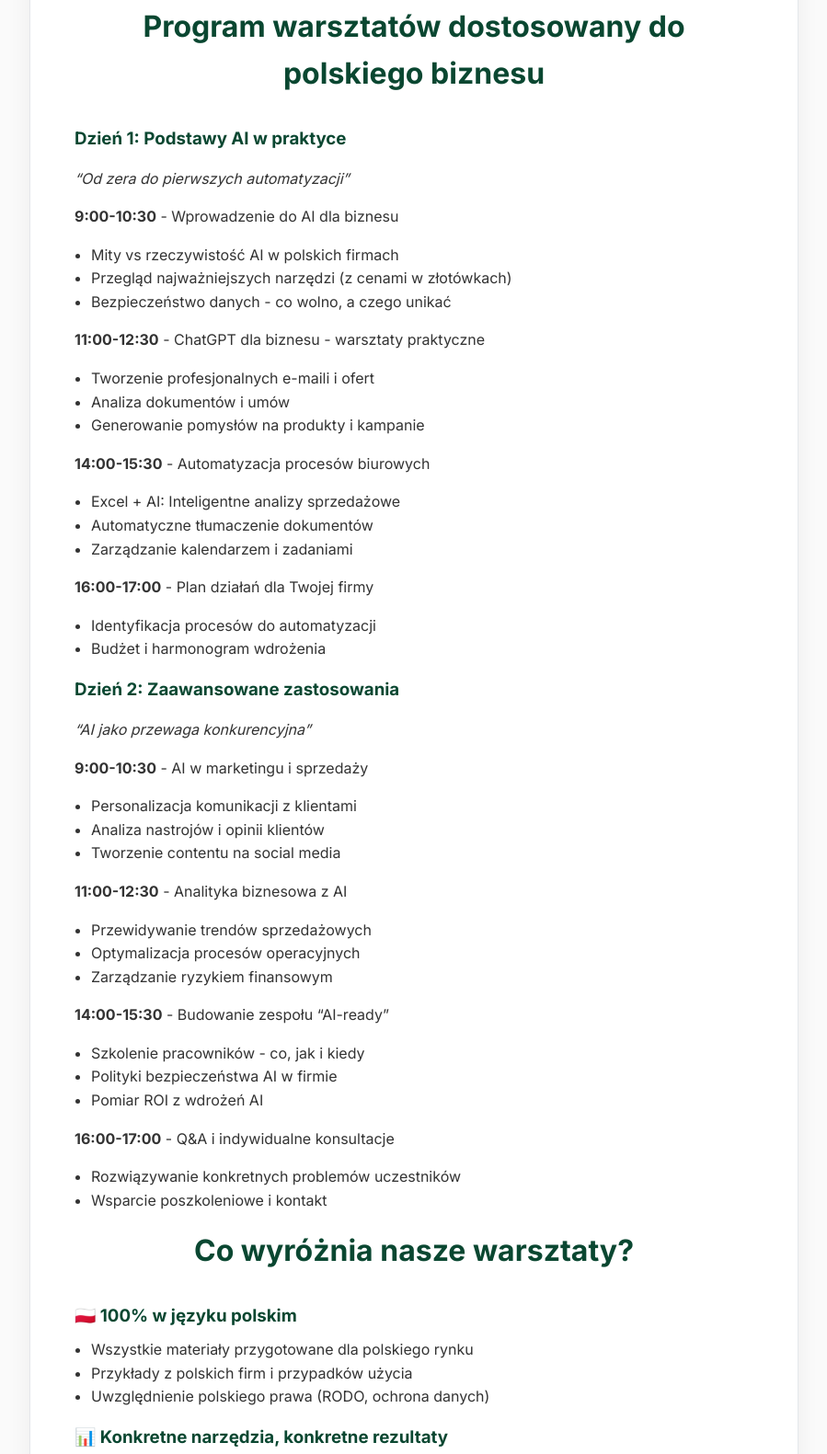
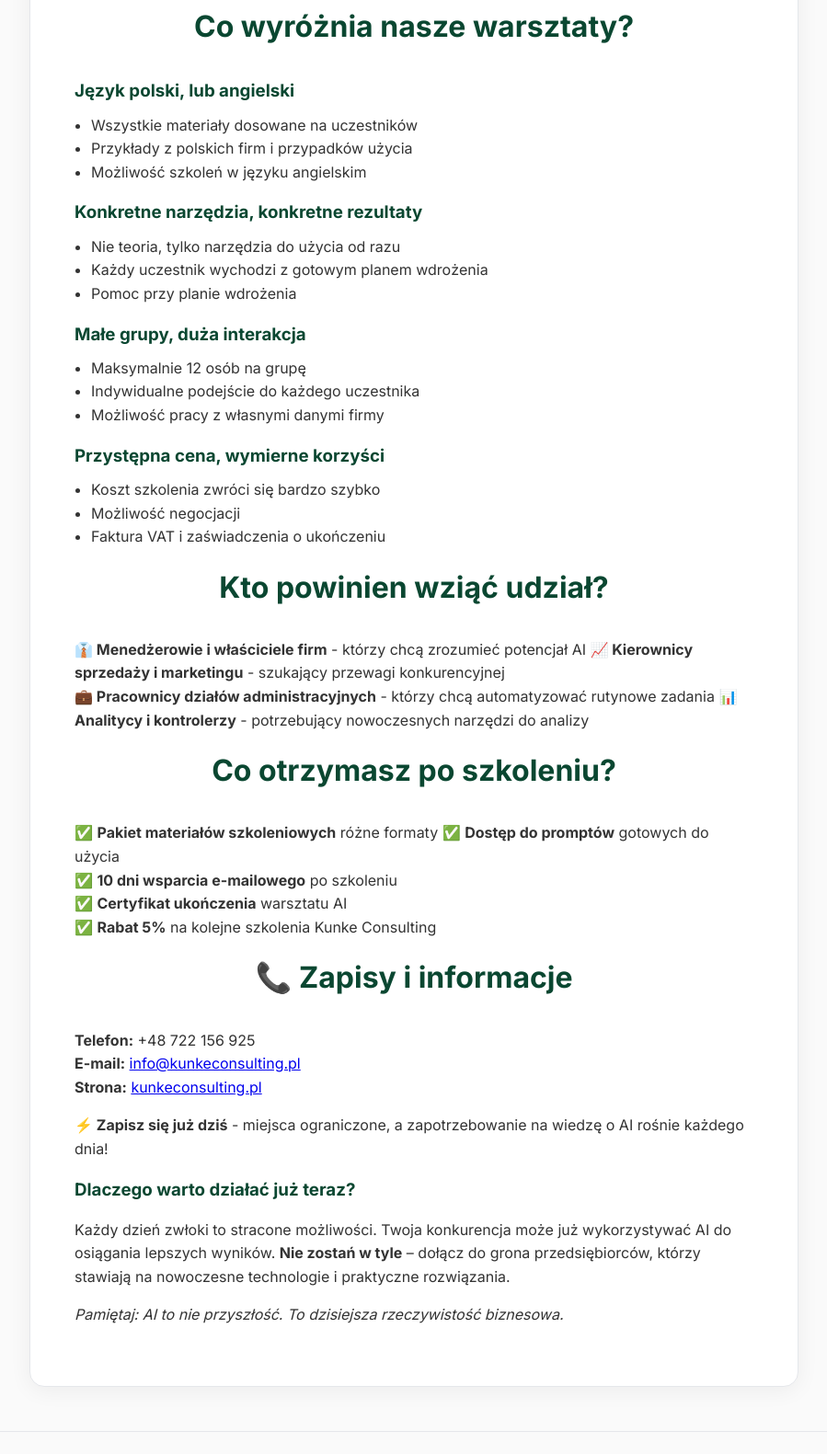
Before and after one commit to BlazejKunke/kunke-consulting-website, an Astro site: page /blog/warsztaty-ai in a window 1280 px wide. Shown: the part 1604-3185 px from the top of the page at 92% size, without its empty margins (8-907 px from the left). Built offline with nearby package versions, Linux system fonts and the light colour scheme; Astro itself is replaced by a stand-in of ours.

Commit message:
blog post main edited, more accurate

```diff
--- a/src/content/blog/warsztaty-ai.md
+++ b/src/content/blog/warsztaty-ai.md
@@ -37,73 +37,28 @@ Nie uczymy programowania AI od zera. Skupiamy się na **narzędziach, które mo
 2. **ZRÓB** - Ćwiczenia praktyczne z własnymi danymi firmy
 3. **ZASTOSUJ** - Plan wdrożenia w Twojej organizacji
 
-## Program warsztatów dostosowany do polskiego biznesu
-
-### **Dzień 1: Podstawy AI w praktyce**
-*"Od zera do pierwszych automatyzacji"*
-
-**9:00-10:30** - Wprowadzenie do AI dla biznesu
-- Mity vs rzeczywistość AI w polskich firmach
-- Przegląd najważniejszych narzędzi (z cenami w złotówkach)
-- Bezpieczeństwo danych - co wolno, a czego unikać
-
-**11:00-12:30** - ChatGPT dla biznesu - warsztaty praktyczne
-- Tworzenie profesjonalnych e-maili i ofert
-- Analiza dokumentów i umów
-- Generowanie pomysłów na produkty i kampanie
-
-**14:00-15:30** - Automatyzacja procesów biurowych
-- Excel + AI: Inteligentne analizy sprzedażowe
-- Automatyczne tłumaczenie dokumentów
-- Zarządzanie kalendarzem i zadaniami
-
-**16:00-17:00** - Plan działań dla Twojej firmy
-- Identyfikacja procesów do automatyzacji
-- Budżet i harmonogram wdrożenia
-
-### **Dzień 2: Zaawansowane zastosowania**
-*"AI jako przewaga konkurencyjna"*
-
-**9:00-10:30** - AI w marketingu i sprzedaży
-- Personalizacja komunikacji z klientami
-- Analiza nastrojów i opinii klientów
-- Tworzenie contentu na social media
-
-**11:00-12:30** - Analityka biznesowa z AI
-- Przewidywanie trendów sprzedażowych
-- Optymalizacja procesów operacyjnych
-- Zarządzanie ryzykiem finansowym
-
-**14:00-15:30** - Budowanie zespołu "AI-ready"
-- Szkolenie pracowników - co, jak i kiedy
-- Polityki bezpieczeństwa AI w firmie
-- Pomiar ROI z wdrożeń AI
-
-**16:00-17:00** - Q&A i indywidualne konsultacje
-- Rozwiązywanie konkretnych problemów uczestników
-- Wsparcie poszkoleniowe i kontakt
 
 ## Co wyróżnia nasze warsztaty?
 
-### 🇵🇱 **100% w języku polskim**
-- Wszystkie materiały przygotowane dla polskiego rynku
+###  **Język polski, lub angielski**
+- Wszystkie materiały dosowane na uczestników
 - Przykłady z polskich firm i przypadków użycia
-- Uwzględnienie polskiego prawa (RODO, ochrona danych)
+- Możliwość szkoleń w języku angielskim
 
-### 📊 **Konkretne narzędzia, konkretne rezultaty**
+###  **Konkretne narzędzia, konkretne rezultaty**
 - Nie teoria, tylko narzędzia do użycia od razu
 - Każdy uczestnik wychodzi z gotowym planem wdrożenia
-- 30-dniowe wsparcie po szkoleniu (e-mail/telefon)
+- Pomoc przy planie wdrożenia
 
-### 👥 **Małe grupy, duża interakcja**
+###  **Małe grupy, duża interakcja**
 - Maksymalnie 12 osób na grupę
 - Indywidualne podejście do każdego uczestnika
 - Możliwość pracy z własnymi danymi firmy
 
-### 💰 **Przystępna cena, wymierne korzyści**
-- Koszt szkolenia zwróci się w ciągu pierwszego miesiąca
-- Możliwość finansowania z funduszy szkoleniowych
-- Faktury VAT i zaświadczenia o ukończeniu
+###  **Przystępna cena, wymierne korzyści**
+- Koszt szkolenia zwróci się bardzo szybko
+- Możliwość negocjacji
+- Faktura VAT i zaświadczenia o ukończeniu
 
 ## Kto powinien wziąć udział?
 
@@ -112,47 +67,14 @@ Nie uczymy programowania AI od zera. Skupiamy się na **narzędziach, które mo
 **💼 Pracownicy działów administracyjnych** - którzy chcą automatyzować rutynowe zadania
 **📊 Analitycy i kontrolerzy** - potrzebujący nowoczesnych narzędzi do analizy
 
-## Referencje od uczestników
-
-*"Po warsztatach z Błażejem zautomatyzowaliśmy 70% naszych raportów sprzedażowych. Oszczędzamy 15 godzin tygodniowo!"*
-**— Anna Kowalska, Dyrektor Sprzedaży, TechSol Sp. z o.o.**
-
-*"Myślałem, że AI to science fiction. Teraz używam go codziennie do analizy ofert konkurencji i tworzenia prezentacji."*
-**— Marcin Nowak, Właściciel, NoTech Solutions**
-
-## Najbliższe terminy i zapisy
-
-### **🗓️ Lutowy termin - Warszawa**
-**Data:** 15-16 lutego 2025
-**Miejsce:** Hotel Mercure Warszawa Centrum
-**Cena:** 1,490 zł netto / osoba
-**Status:** Zostały 3 miejsca
-
-### **🗓️ Marcowy termin - Kraków**
-**Data:** 15-16 marca 2025
-**Miejsce:** Hotel Radisson Blu, Kraków
-**Cena:** 1,490 zł netto / osoba
-**Status:** Zapisy otwarte
-
-### **💻 Wersja online - dostępna na życzenie**
-**Czas trwania:** 4 sesje po 3 godziny
-**Cena:** 990 zł netto / osoba
-**Zaleta:** Możliwość uczenia się z biura
 
 ## Co otrzymasz po szkoleniu?
 
-✅ **Pakiet materiałów szkoleniowych** (120+ stron)
-✅ **Dostęp do szablonów i promptów** gotowych do użycia
-✅ **30 dni wsparcia e-mailowego** po szkoleniu
+✅ **Pakiet materiałów szkoleniowych** różne formaty
+✅ **Dostęp do promptów** gotowych do użycia
+✅ **10 dni wsparcia e-mailowego** po szkoleniu
 ✅ **Certyfikat ukończenia** warsztatu AI
-✅ **Dostęp do grupy LinkedIn** absolwentów warsztatów
-✅ **Rabat 20%** na kolejne szkolenia Kunke Consulting
-
-## Gwarancja satysfakcji
-
-Jeśli po pierwszym dniu warsztatów nie będziesz zadowolony, **zwrócimy Ci 100% kosztów** bez zadawania pytań. Tak bardzo wierzymy w jakość naszych szkoleń.
-
----
+✅ **Rabat 5%** na kolejne szkolenia Kunke Consulting
 
 ## 📞 Zapisy i informacje
 
```
